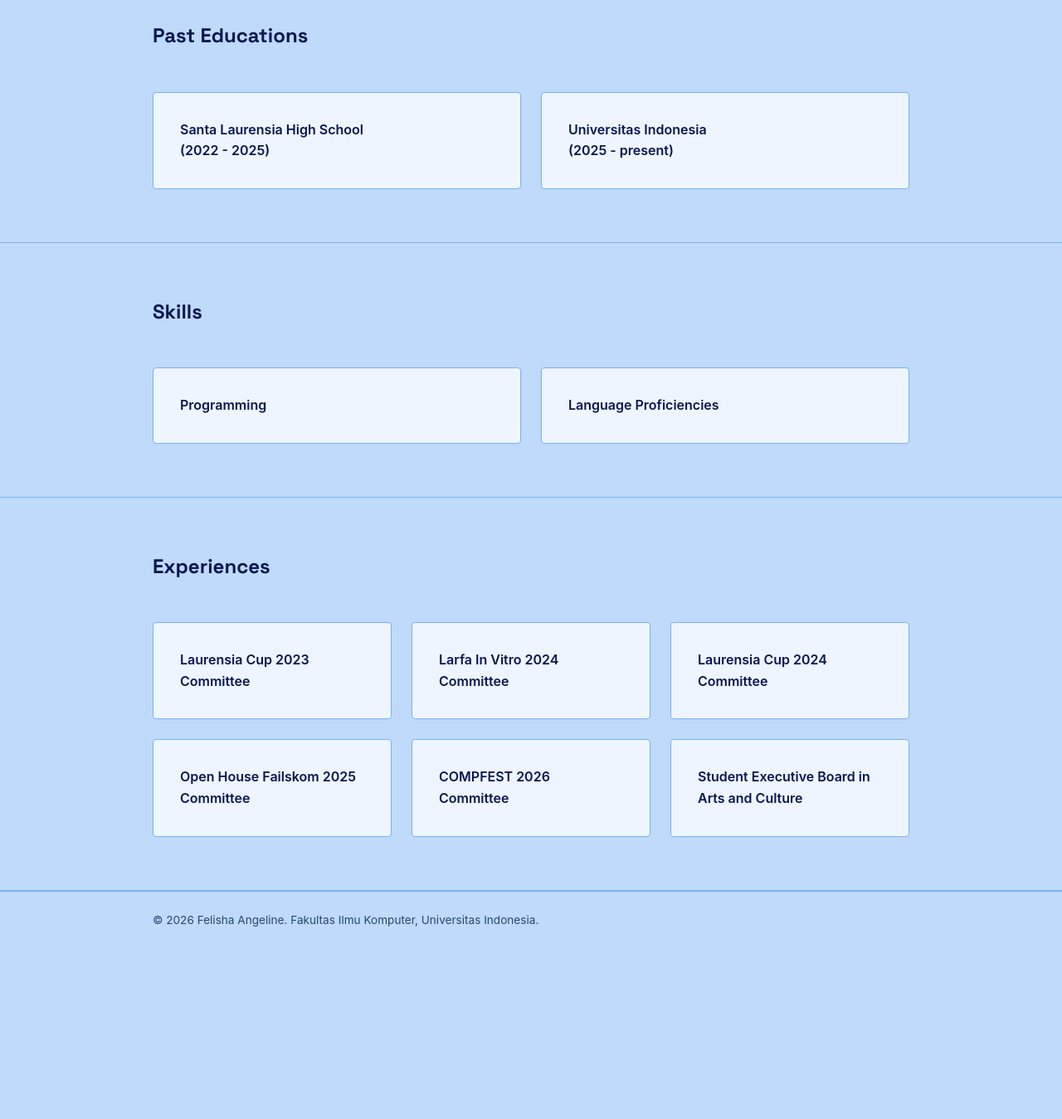
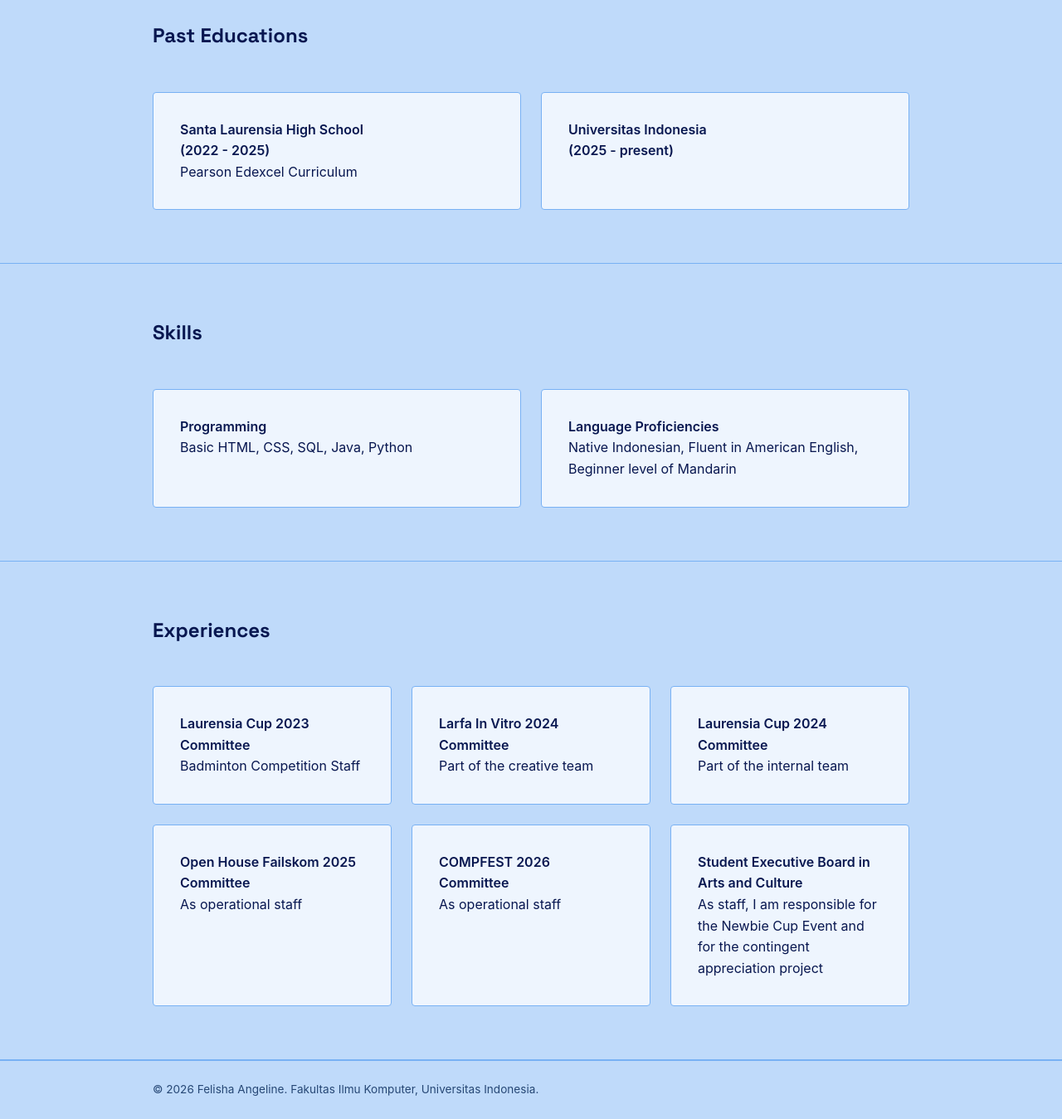
Before and after one commit to felishangeline/myportofolio, a Python web app: template templates/index.html in a window 1280 px wide. Shown: the part 712-2061 px from the top of the page at 83% size. Before the commit the page ends 1829 px from the top, so only its background shows below. Run offline with Jinja, Linux system fonts and the light colour scheme; the template is opened without the code that fills it, so the values that code supplies are empty.

Commit message:
menambahkan detail untuk kurikulum SMA, detail skills, dan detail experiences

```diff
--- a/static/css/style.css
+++ b/static/css/style.css
@@ -159,8 +159,6 @@ h1, .brand {
     z-index: 0;
 }
 
-/* Layout & Styling using your custom variables */
-
 section {
     padding: 4rem 0;
     border-bottom: 1px solid var(--line);
@@ -173,7 +171,6 @@ section h2 {
     margin-bottom: 1.5rem;
 }
 
-/* Education Section */
 .education-grid {
     display: grid;
     grid-template-columns: repeat(2, 1fr);
@@ -189,7 +186,7 @@ section h2 {
     background-color: var(--text-box);
     border: 1px solid var(--line);
     border-radius: var(--radius);
-    padding: 2rem; /* Generous internal padding */
+    padding: 2rem;
 }
 
 .education-grid h3 {
@@ -198,7 +195,6 @@ section h2 {
     color: var(--ink);
 }
 
-/* Skills Section */
 .MySkills > div {
     display: grid;
     grid-template-columns: repeat(2, 1fr);
@@ -214,7 +210,7 @@ section h2 {
     background-color: var(--text-box);
     border: 1px solid var(--line);
     border-radius: var(--radius);
-    padding: 2rem; /* Generous internal padding */
+    padding: 2rem;
 }
 
 .MySkills h3 {
@@ -223,7 +219,6 @@ section h2 {
     color: var(--ink);
 }
 
-/* Experiences Section */
 .experienceGrid {
     display: grid;
     grid-template-columns: repeat(auto-fit, minmax(260px, 1fr));
@@ -239,7 +234,7 @@ section h2 {
     background-color: var(--text-box);
     border: 1px solid var(--line);
     border-radius: var(--radius);
-    padding: 2rem; /* Generous internal padding */
+    padding: 2rem;
 }
 
 .experienceGrid h3 {
@@ -248,7 +243,6 @@ section h2 {
     color: var(--ink);
 }
 
-/* Responsive layout adjustments for smaller screens */
 @media (max-width: 600px) {
     .education-grid,
     .MySkills > div {
--- a/templates/index.html
+++ b/templates/index.html
@@ -67,6 +67,9 @@
                         <br>
                         (2022 - 2025)
                     </h3>
+                    <p>
+                        Pearson Edexcel Curriculum
+                    </p>
                 </div>
                 <div class="univ">
                     <h3>
@@ -89,11 +92,18 @@
                     <h3>
                         Programming
                     </h3>
+                    <p>
+                        Basic HTML, CSS, SQL, Java, Python
+                    </p>
                 </div>
                 <div class="languageSkill">
                     <h3>
                         Language Proficiencies
                     </h3>
+                    <p>
+                        Native Indonesian, Fluent in American English, Beginner
+                        level of Mandarin
+                    </p>
                 </div>
             </div>
         </section>
@@ -109,31 +119,50 @@
                     <h3>
                         Laurensia Cup 2023 Committee
                     </h3>
+                    <p>
+                        Badminton Competition Staff
+                    </p>
                 </div>
                 <div class="livi24">
                     <h3>
                         Larfa In Vitro 2024 Committee
                     </h3>
+                    <p>
+                        Part of the creative team
+                    </p>
                 </div>
                 <div class="lorcup24">
                     <h3>
                         Laurensia Cup 2024 Committee
                     </h3>
+                    <p>
+                        Part of the internal team
+                    </p>
                 </div>
                 <div class="oh25">
                     <h3>
                         Open House Failskom 2025 Committee
                     </h3>
+                    <p>
+                        As operational staff
+                    </p>
                 </div>
                 <div class="compf26">
                     <h3>
                         COMPFEST 2026 Committee
                     </h3>
+                    <p>
+                        As operational staff
+                    </p>
                 </div>
                 <div>
                     <h3>
                         Student Executive Board in Arts and Culture
                     </h3>
+                    <p>
+                        As staff, I am responsible for the Newbie Cup Event and
+                        for the contingent appreciation project
+                    </p>
                 </div>
             </div>
         </section>
```
